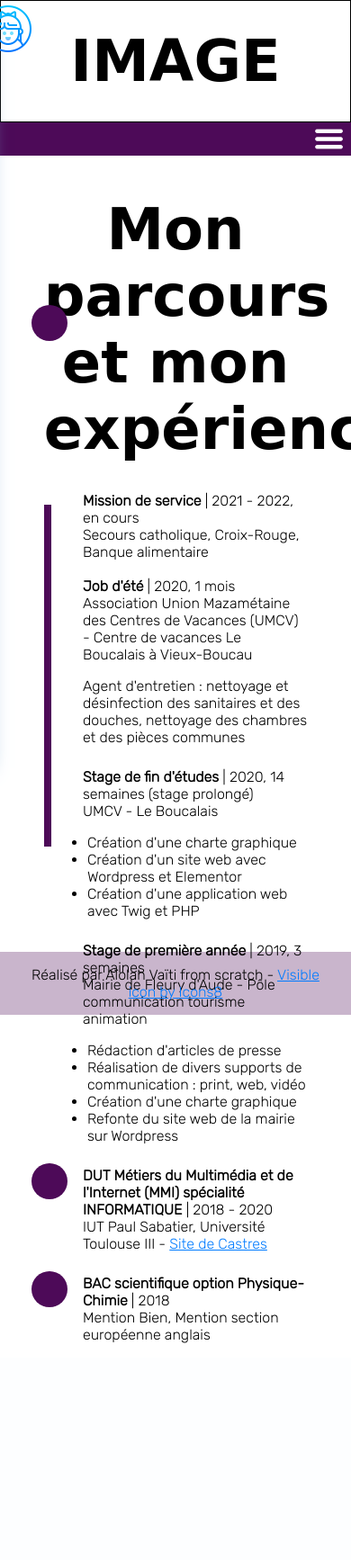
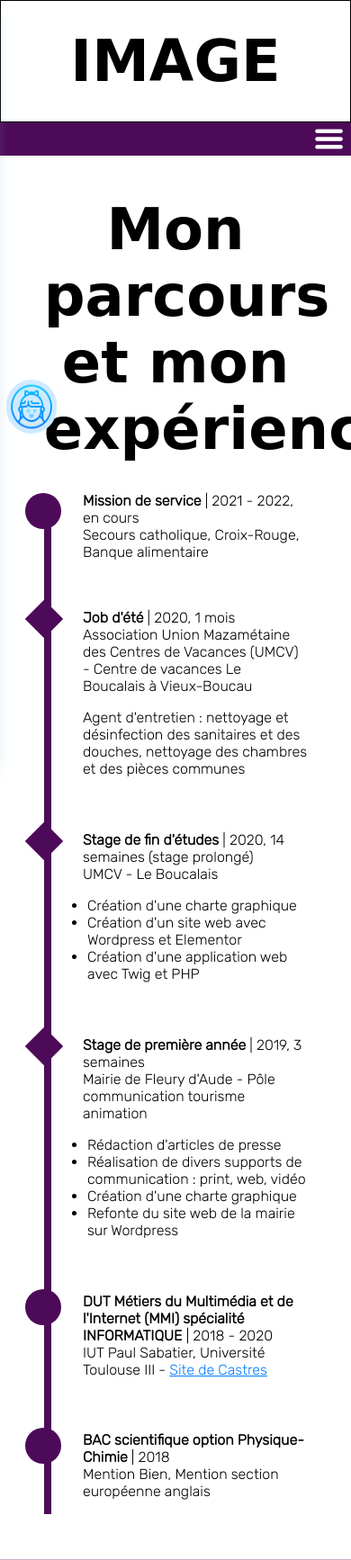
Before and after one commit to aiolah/portfolio, a PHP site: template Views/parcours.html.twig in a window 390 px wide; the page is wider, and only the part inside the window is pictured. Shown: the top 1734 px of that part at 90% size. Before the commit the page ends 1493 px from the top of that part, so only its background shows below. Run offline with PHP 8.4, Linux system fonts and the light colour scheme; the template is opened without the code that fills it, so the values that code supplies are empty; some libraries are stand-ins or nearby versions; some web fonts are replaced.

Commit message:
Transitions
Transition sur le aside quand il s'ouvre et se ferme.

```diff
--- a/style.css
+++ b/style.css
@@ -70,7 +70,7 @@ main {
 
 /* CONTAINER avec ASIDE */
 
-#profil-container {
+#profile-container {
     display: none;
     position: relative;
     top: 0;
@@ -78,7 +78,7 @@ main {
     padding-left: 30px;
 }
 
-#profil {
+#profile, #cross {
     position: relative;
     top: 50vh;
     background-color: #cfeaff;
@@ -194,7 +194,6 @@ h1 {
     display: flex;
     flex-direction: column;
     justify-content: space-between;
-    height: 55vh;
 }
 
 #rectangle {
@@ -213,7 +212,11 @@ h1 {
 }
 
 #cercle1 {
-    top: 339px;
+    margin-top: 10px;
+}
+
+#carre1 {
+    margin-top: 5px;
 }
 
 .centrer {
@@ -420,12 +423,13 @@ footer p {
         left: -86vw;
         z-index: 100;
         height: 100vh;
+        transition: left ease 0.25s;
     }
     aside {
         height: 100vh;
         width: 80vw;
     }
-    #profil-container {
+    #profile-container {
         width: 20vw;
         display: block;
     }
@@ -435,8 +439,9 @@ footer p {
     #container.open {
         left: 0;
         background-color: rgba(0, 0, 0, 0.15);
+        transition: left ease 0.25s;
     }
-    #container.open #profil-container {
+    #container.open #profile-container {
         padding-left: 10px;
     }
 }
@@ -453,11 +458,22 @@ footer p {
     }
     #rectangle {
         width: 7vw;
-        height: 45vh;
+        height: 133vh;
         margin-top: 2vh;
     }
+    .carre-oriente {
+        background-color: #4d0a58;
+        width: 30px;
+        height: 30px;
+        position: absolute;
+        left: 34px;
+        -ms-transform: rotate(45deg); /* Internet Explorer */
+        -moz-transform: rotate(45deg); /* Firefox */
+        -webkit-transform: rotate(45deg); /* Safari et Chrome */
+        -o-transform: rotate(45deg); /* Opera */
+    }
     .cercle {
-        left: 9vw;
+        left: 28px;
     }
 }
 
```
